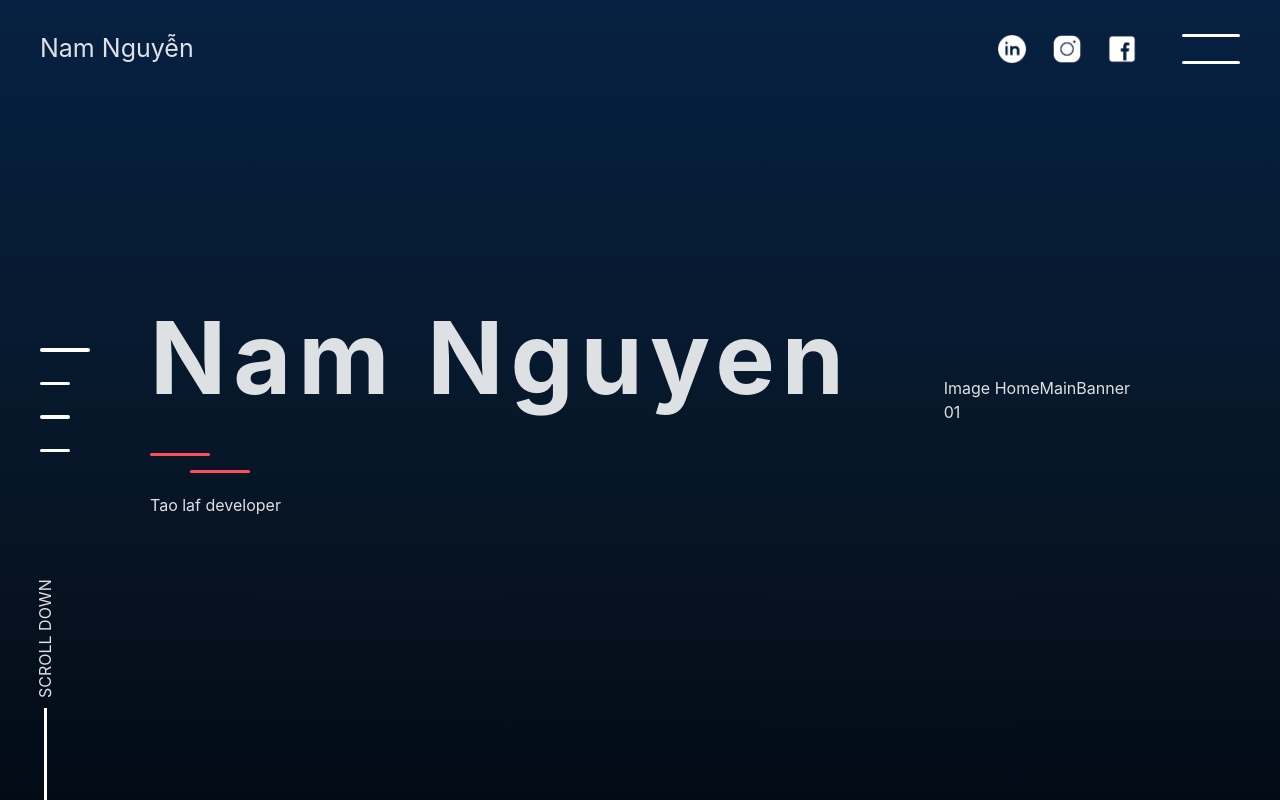
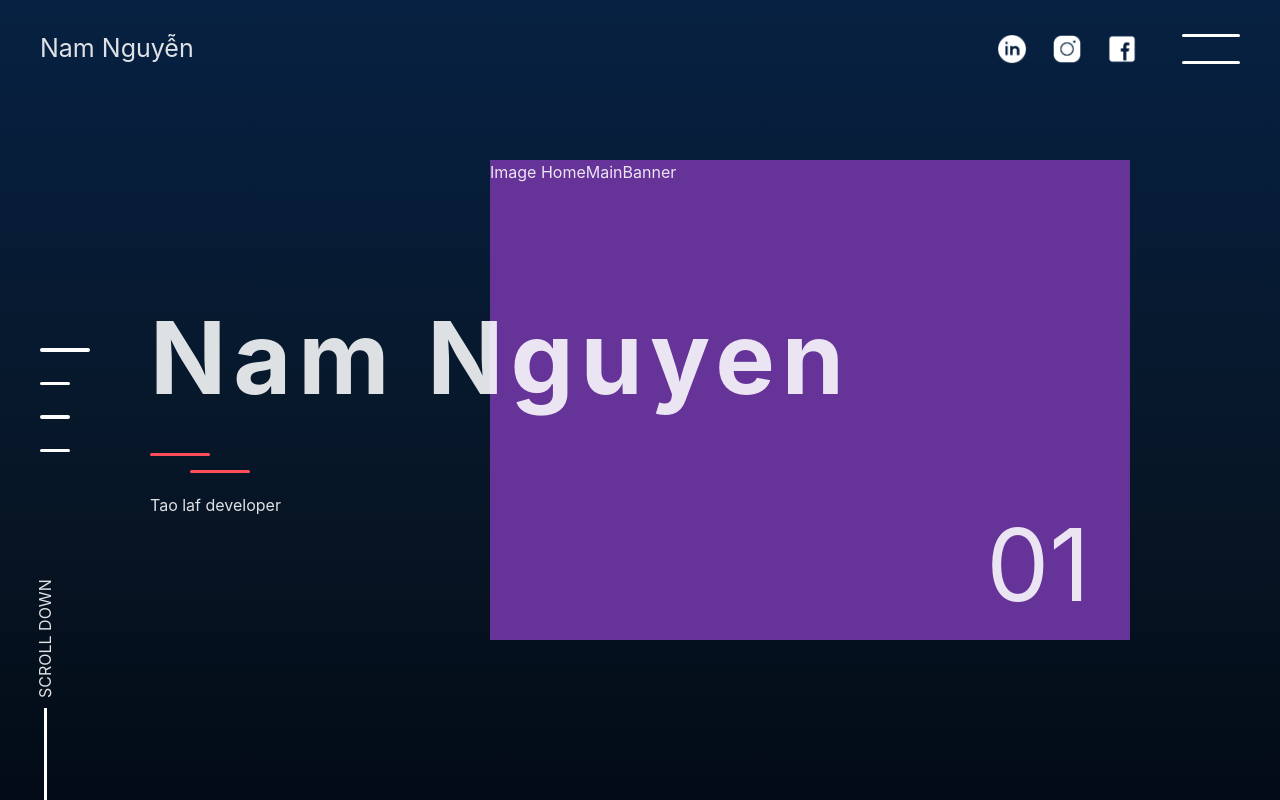
Before and after one commit to namgaxilem/portfolio, a React (Vite) app: page / in a window 1280 px wide. Built offline with nearby package versions, Linux system fonts and the light colour scheme.

Commit message:
page number annimation

```diff
--- a/src/components/HomeMainBanner/index.tsx
+++ b/src/components/HomeMainBanner/index.tsx
@@ -1,13 +1,32 @@
+import { useLocation } from "react-router-dom";
 import styles from "./styles.module.scss";
+import { MainHomePageNumberType } from "@/types";
 
 interface Props {
-  pageNumber: string;
+  pageNumber: MainHomePageNumberType;
 }
 export default function HomeMainBanner({ pageNumber }: Props) {
+  const location = useLocation();
+
+  const checkHashChange = () => {
+    const hash = location.hash.replace("#", "");
+    if (
+      (pageNumber === "01" && hash === "home") ||
+      (pageNumber === "02" && hash === "profile") ||
+      (pageNumber === "03" && hash === "about") ||
+      (pageNumber === "04" && hash === "contact")
+    ) {
+      return styles.pageNumberRun;
+    }
+    return null;
+  };
+
   return (
-    <div className={styles.homeMainBannerContainer}>
-      <div className={styles.asd}>Image HomeMainBanner</div>
-      <div>{pageNumber}</div>
-    </div>
+    <>
+      <div className={styles.homeMainBannerContainer}>
+        <div className={styles.mainBanner}>Image HomeMainBanner</div>
+        <div className={`${styles.pageNumber} ${checkHashChange()}`}>{pageNumber}</div>
+      </div>
+    </>
   );
 }
--- a/src/components/HomeMainBanner/styles.module.scss
+++ b/src/components/HomeMainBanner/styles.module.scss
@@ -1,4 +1,42 @@
 .homeMainBannerContainer {
   position: absolute;
   right: 150px;
+  display: flex;
+  row-gap: 20px;
+  flex-direction: column;
+  align-items: flex-start;
+  height: 60vh;
+  width: 50vw;
+  background-color: rebeccapurple;
+  z-index: 1;
+  overflow: hidden;
 }
+
+.mainBanner {
+}
+
+.pageNumber {
+  font-size: 100px;
+  bottom: 0px;
+  right: 40px;
+  position: absolute;
+  z-index: 3;
+}
+
+// Animation definition here
+.pageNumberRun {
+  bottom: -100%;
+  animation-name: pageNumberRunKeyFrame;
+  animation-duration: 0.85s;
+  animation-delay: 0.5s;
+  animation-fill-mode: forwards;
+  animation-timing-function: cubic-bezier(0.4, 0.99, 0.4, 0.98);
+}
+@keyframes pageNumberRunKeyFrame {
+  from {
+    bottom: -100%;
+  }
+  to {
+    bottom: 0px;
+  }
+}
--- a/src/components/HomeMainTitle/styles.module.scss
+++ b/src/components/HomeMainTitle/styles.module.scss
@@ -6,6 +6,7 @@
   row-gap: 20px;
   flex-direction: column;
   align-items: flex-start;
+  z-index: 2;
 
   .title {
     font-size: 100px;
--- a/src/pages/Home/NavigationBar/styles.module.scss
+++ b/src/pages/Home/NavigationBar/styles.module.scss
@@ -2,6 +2,7 @@
   position: absolute;
   top: 50%;
   transform: translateY(-50%);
+  z-index: 100;
 
   @include Responsive(SM) {
     padding: 20px;
--- a/src/pages/Home/index.tsx
+++ b/src/pages/Home/index.tsx
@@ -63,7 +63,7 @@ export default function Home() {
   }, [location]);
 
   useEffect(() => {
-    if (touchStartClientY && touchEndClientY) {
+    if (touchStartClientY && touchEndClientY && !(touchEndClientY === touchStartClientY)) {
       scrollUpOrDownOnScroll(touchEndClientY < touchStartClientY);
     }
     // eslint-disable-next-line react-hooks/exhaustive-deps
--- a/src/types/page.ts
+++ b/src/types/page.ts
@@ -1 +1,3 @@
 export type MainHomePageTitleType = "title" | "dash1" | "dash2" | "subTitle" | "button";
+
+export type MainHomePageNumberType = "01" | "02" | "03" | "04";
```
